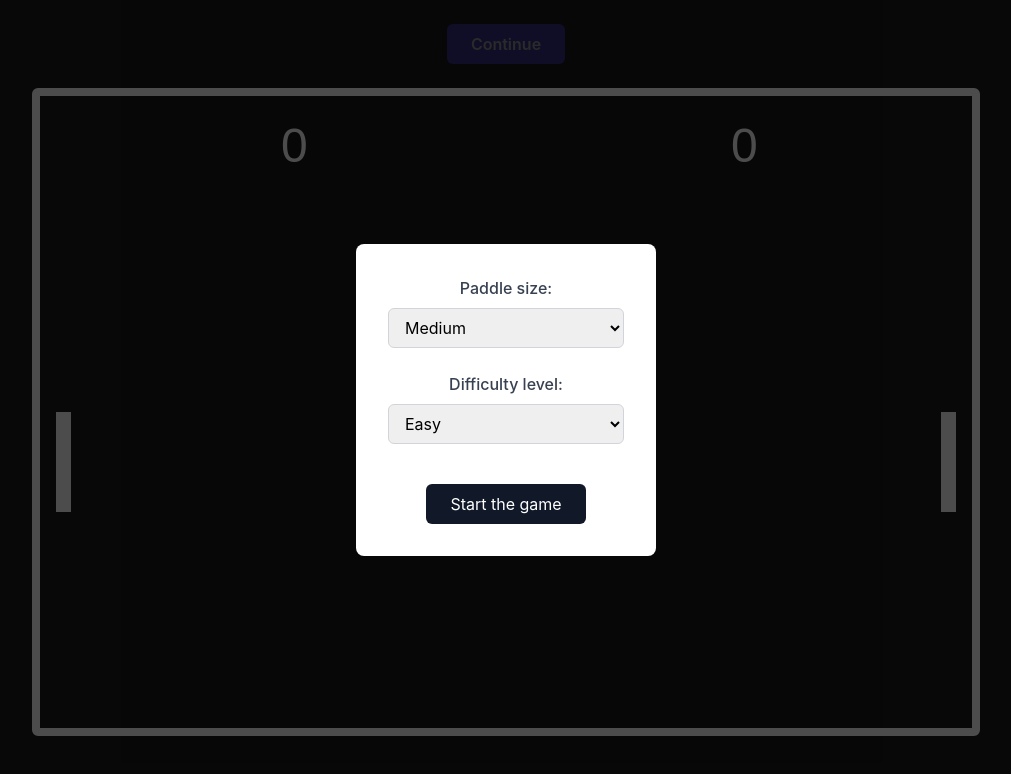
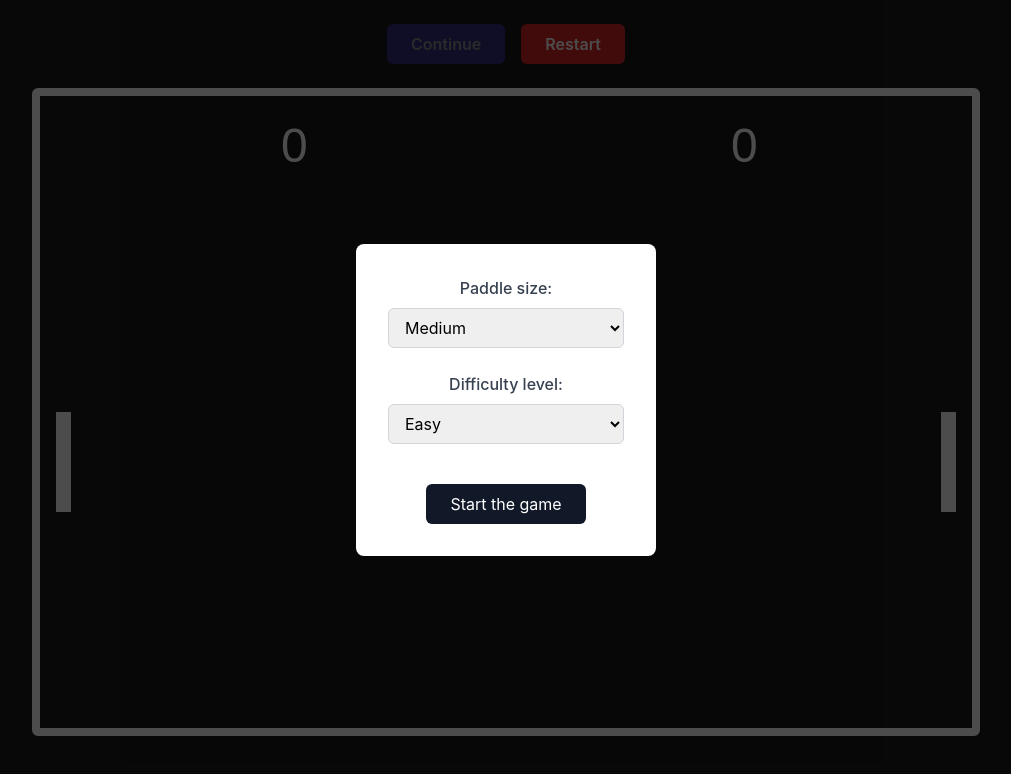
Before and after one commit to vkuznets23/ft_transcendence, a React (Create React App) app in the folder ping-pong/: page / in a window 1280 px wide. Shown: the top 774 px of the page, without its empty margins (134-1145 px from the left). Built offline with nearby package versions, Linux system fonts and the light colour scheme.

Commit message:
restart button

```diff
--- a/ping-pong/src/components/game.tsx
+++ b/ping-pong/src/components/game.tsx
@@ -89,12 +89,14 @@ const PongGame: React.FC = () => {
 
   // Коллизия мяча с препятствием
   const checkBallObstacleCollision = useCallback(() => {
+    const currentObstacle = obstacle
+
     const ballLeft = ballX.current - BALL_SIZE
     const ballRight = ballX.current + BALL_SIZE
     const ballTop = ballY.current - BALL_SIZE
     const ballBottom = ballY.current + BALL_SIZE
 
-    const { x: ox, y: oy, width: ow, height: oh } = obstacle
+    const { x: ox, y: oy, width: ow, height: oh } = currentObstacle
     const obstacleLeft = ox
     const obstacleRight = ox + ow
     const obstacleTop = oy
@@ -286,6 +288,7 @@ const PongGame: React.FC = () => {
 
   return (
     <div className="flex flex-col items-center gap-6 p-6 min-h-screen">
+      <div className="flex gap-4">
         <button
           onClick={toggleRunning}
           className="px-6 py-2 bg-indigo-600 hover:bg-indigo-700 text-white font-semibold rounded-md transition disabled:opacity-50 disabled:cursor-not-allowed"
@@ -293,6 +296,17 @@ const PongGame: React.FC = () => {
         >
           {isRunning ? 'Pause' : 'Continue'}
         </button>
+        <button
+          onClick={() => {
+            startGameFromModal()
+            setShowModal(true)
+          }}
+          className="px-6 py-2 bg-red-600 hover:bg-red-700 text-white font-semibold rounded-md transition"
+          disabled={showModal}
+        >
+          Restart
+        </button>
+      </div>
 
       <GameSettingsModal
         buttonText={gameOver ? 'Play Again' : 'Start the game'}
--- a/ping-pong/src/utils/drawScene.ts
+++ b/ping-pong/src/utils/drawScene.ts
@@ -33,6 +33,7 @@ export function drawScene({
   difficulty,
   obstacle,
 }: DrawSceneParams) {
+  // Сначала очищаем экран и заливаем фон
   ctx.clearRect(0, 0, canvasWidth, canvasHeight)
   ctx.fillStyle = '#1A1A1A'
   ctx.fillRect(0, 0, canvasWidth, canvasHeight)
@@ -44,7 +45,12 @@ export function drawScene({
   ctx.fillText(`${score2}`, (canvasWidth * 3) / 4, 50)
 
   // Ракетки
+  ctx.fillStyle = 'white'
+
+  // Игрок 1 (слева)
   ctx.fillRect(0, player1Y, paddleWidth, paddleHeight)
+
+  // Игрок 2 (справа)
   ctx.fillRect(canvasWidth - paddleWidth, player2Y, paddleWidth, paddleHeight)
 
   // Препятствие
```
Lines whose indentation alone changed are shown as unchanged.
